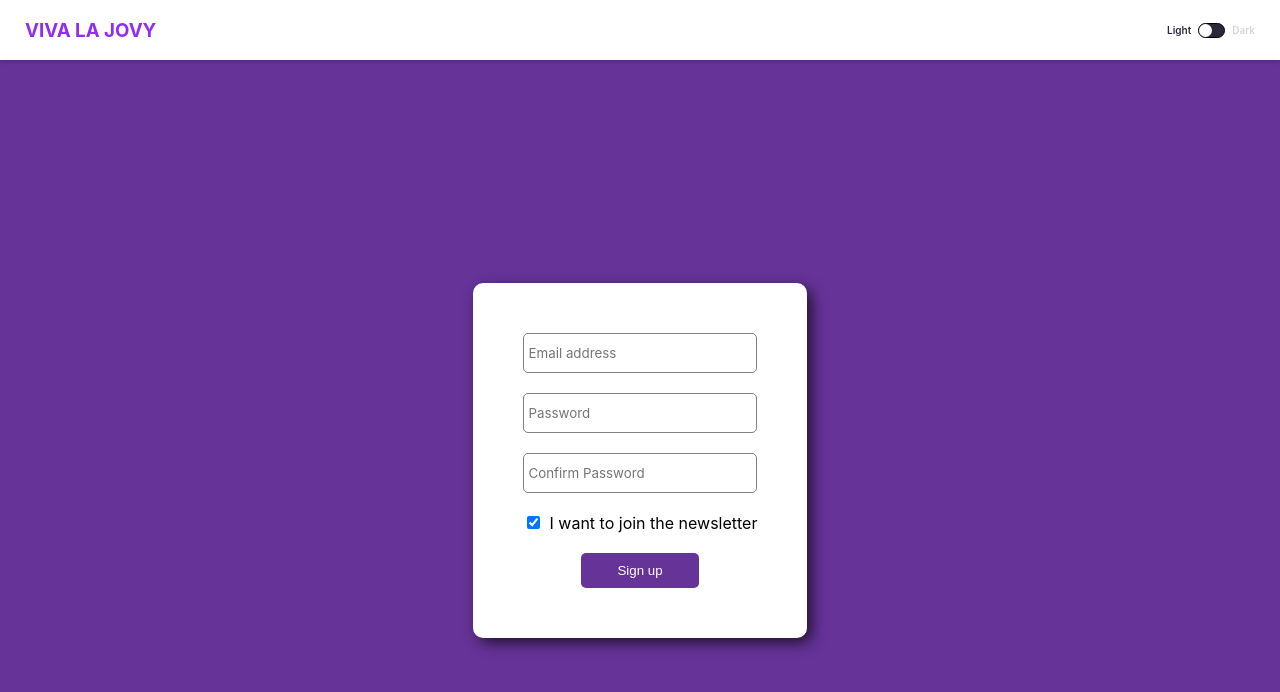
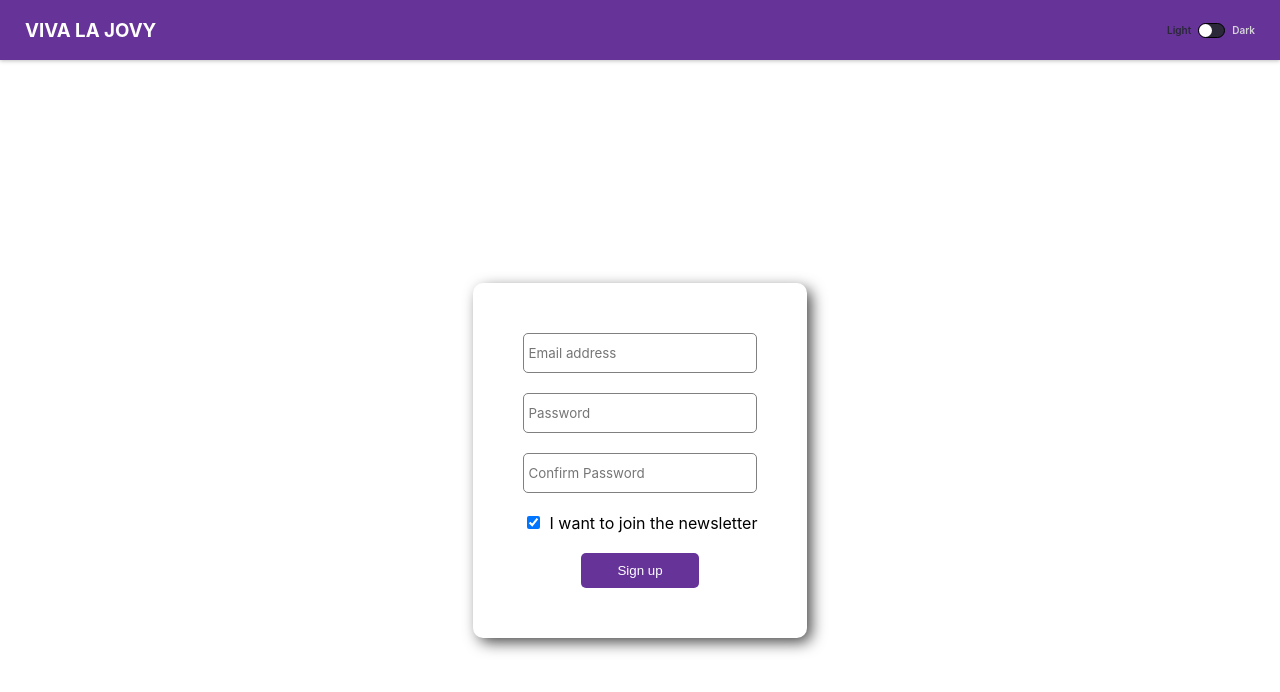
Before and after one commit to jovyflagg/react-forms-newsletter, a React (Create React App) app: page / in a window 1280 px wide. Shown: the top 692 px of the page. Built offline with nearby package versions, Linux system fonts and the light colour scheme.

Commit message:
some styling changes

```diff
--- a/src/style.css
+++ b/src/style.css
@@ -4,7 +4,7 @@
 
 body {
     margin: 0;
-    background-color: #639;
+    background-color: rgb(255, 255, 255);
     height: 100vh;
     font-family: 'Inter', sans-serif;
 }
@@ -63,7 +63,7 @@ body {
 nav {
     display: flex;
     align-items: center;
-    background-color: #ffffff;
+    background-color: #639;
     padding: 30px 25px;
     height: 60px;
     box-shadow: 0px 1px 4px rgba(0, 0, 0, 0.25);
@@ -80,7 +80,7 @@ nav.dark {
 }
 
 .nav--logo_text {
-    color: #902cf5;
+    color: #ffffff;
     margin-right: auto;
 }
 
```
Also changed, not shown: src/components/Main.jsx (added, +17 -0 lines).
